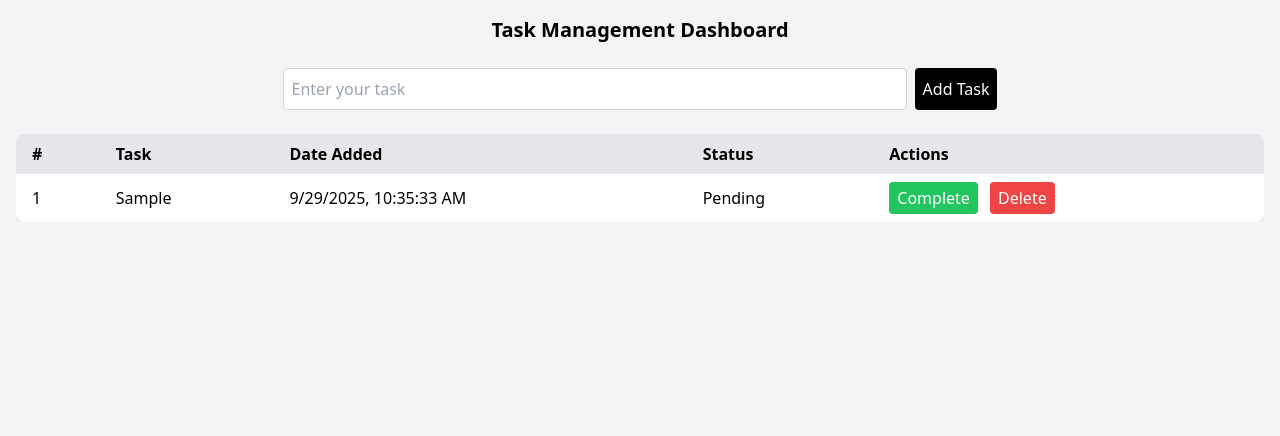
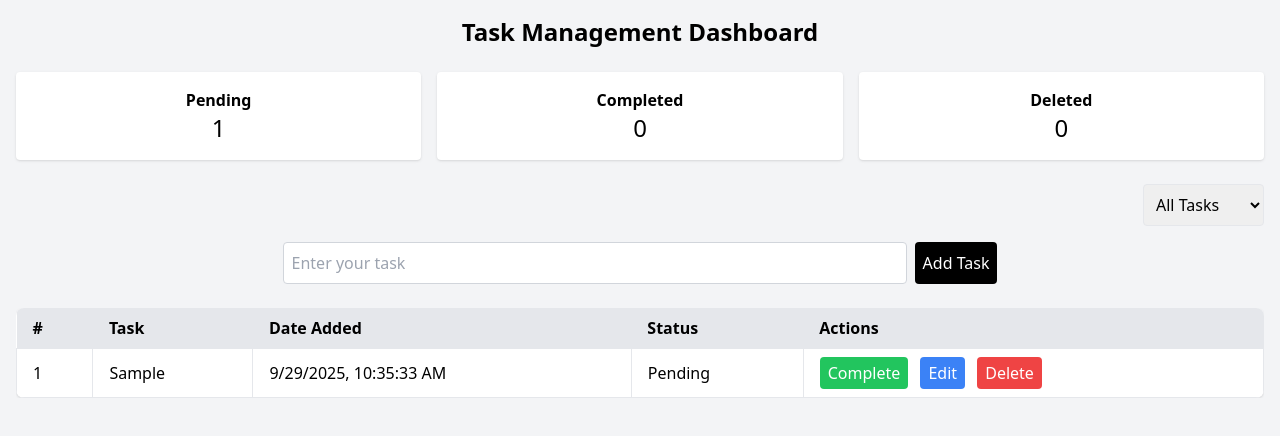
Before and after one commit to Bonifilda/task-management, a plain HTML site: page index.html in a window 1280 px wide. Both pictures are taken after typing "Sample" into the empty fields and a click on the button "Add Task". Drawn offline with nearby package versions, Linux system fonts and the light colour scheme.

Commit message:
updated html and js file for more functionalities for adding task, delete and update tasks and filtering according to completed, pending and all tasks

```diff
--- a/Task.js
+++ b/Task.js
@@ -1,10 +1,16 @@
 // Array to store tasks
 let tasks = [];
+let deletedCount = 0; // track deleted tasks
+let filter = "all"; // all | pending | completed
 
 // Select DOM elements
 const taskForm = document.getElementById("taskForm");
 const taskInput = document.getElementById("taskInput");
 const taskBody = document.getElementById("taskBody");
+const pendingCountEl = document.getElementById("pendingCount");
+const completedCountEl = document.getElementById("completedCount");
+const deletedCountEl = document.getElementById("deletedCount");
+const filterSelect = document.getElementById("filterSelect");
 
 // Handle form submit
 taskForm.addEventListener("submit", function (e) {
@@ -29,17 +35,27 @@ taskForm.addEventListener("submit", function (e) {
 function renderTasks() {
   taskBody.innerHTML = "";
 
-  tasks.forEach((task, index) => {
+  // filter tasks
+  let filteredTasks = tasks;
+  if (filter === "pending") {
+    filteredTasks = tasks.filter(t => t.status === "Pending");
+  } else if (filter === "completed") {
+    filteredTasks = tasks.filter(t => t.status === "Completed");
+  }
+
+  filteredTasks.forEach((task, index) => {
     const row = document.createElement("tr");
 
     row.innerHTML = `
-      <td class="py-2 px-4">${index + 1}</td>
-      <td class="py-2 px-4">${task.name}</td>
-      <td class="py-2 px-4">${task.date}</td>
-      <td class="py-2 px-4">${task.status}</td>
-      <td class="py-2 px-4 space-x-2">
+      <td class="py-2 px-4 border">${index + 1}</td>
+      <td class="py-2 px-4 border">${task.name}</td>
+      <td class="py-2 px-4 border">${task.date}</td>
+      <td class="py-2 px-4 border">${task.status}</td>
+      <td class="py-2 px-4 space-x-2 border">
         <button class="bg-green-500 text-white px-2 py-1 rounded hover:bg-green-700"
           onclick="markComplete(${task.id})">Complete</button>
+        <button class="bg-blue-500 text-white px-2 py-1 rounded hover:bg-blue-700"
+          onclick="editTask(${task.id})">Edit</button>
         <button class="bg-red-500 text-white px-2 py-1 rounded hover:bg-red-700"
           onclick="deleteTask(${task.id})">Delete</button>
       </td>
@@ -47,6 +63,8 @@ function renderTasks() {
 
     taskBody.appendChild(row);
   });
+
+  updateDashboard();
 }
 
 // Mark task as complete
@@ -57,8 +75,40 @@ function markComplete(id) {
   renderTasks();
 }
 
+// Edit task
+function editTask(id) {
+  const task = tasks.find(t => t.id === id);
+  const newName = prompt("Edit task:", task.name);
+  if (newName && newName.trim() !== "") {
+    task.name = newName.trim();
+    renderTasks();
+  }
+}
+
 // Delete task
 function deleteTask(id) {
-  tasks = tasks.filter(task => task.id !== id);
+  tasks = tasks.filter(task => {
+    if (task.id === id) {
+      deletedCount++;
+      return false;
+    }
+    return true;
+  });
   renderTasks();
 }
+
+// Update dashboard counts
+function updateDashboard() {
+  const pending = tasks.filter(t => t.status === "Pending").length;
+  const completed = tasks.filter(t => t.status === "Completed").length;
+
+  pendingCountEl.textContent = pending;
+  completedCountEl.textContent = completed;
+  deletedCountEl.textContent = deletedCount;
+}
+
+// Handle filter change
+filterSelect.addEventListener("change", function () {
+  filter = this.value;
+  renderTasks();
+});
--- a/index.html
+++ b/index.html
@@ -5,9 +5,50 @@
   <meta name="viewport" content="width=device-width, initial-scale=1.0">
   <title>Task Management Dashboard</title>
   <script src="https://cdn.tailwindcss.com"></script>
+  <style>
+    .container{
+    width:80%;
+    margin:auto
+  }
+  @media( max-width:768px){
+    .container{
+        width:95%;
+    }
+  }
+  @media(max-width:480px){
+    .container{
+        width:100%;
+        padding:10px;
+    }
+  }
+  </style>
 </head>
 <body class="bg-gray-100 p-4">
-  <h1 class="flex justify-center font-bold mb-6 text-xl">Task Management Dashboard</h1>
+  <h1 class="flex justify-center font-bold mb-6 text-2xl">Task Management Dashboard</h1>
+<!-- Dashboard Summary -->
+<div class="grid grid-cols-1 sm:grid-cols-3 gap-4 mb-6 text-center">
+  <div class="bg-white p-4 rounded shadow">
+    <h2 class="font-bold">Pending</h2>
+    <p id="pendingCount" class="text-2xl">0</p>
+  </div>
+  <div class="bg-white p-4 rounded shadow">
+    <h2 class="font-bold">Completed</h2>
+    <p id="completedCount" class="text-2xl">0</p>
+  </div>
+  <div class="bg-white p-4 rounded shadow">
+    <h2 class="font-bold">Deleted</h2>
+    <p id="deletedCount" class="text-2xl">0</p>
+  </div>
+</div>
+
+<!-- Filter -->
+<div class="flex justify-end mb-4">
+  <select id="filterSelect" class="p-2 border rounded">
+    <option value="all">All Tasks</option>
+    <option value="pending">Pending</option>
+    <option value="completed">Completed</option>
+  </select>
+</div>
 
   <!-- Task Form -->
   <form id="taskForm" class="flex flex-col sm:flex-row justify-center mb-6 gap-2">
@@ -42,6 +83,7 @@
     </table>
   </div>
 
+
   <script src="Task.js"></script>
 </body>
 </html>
```
